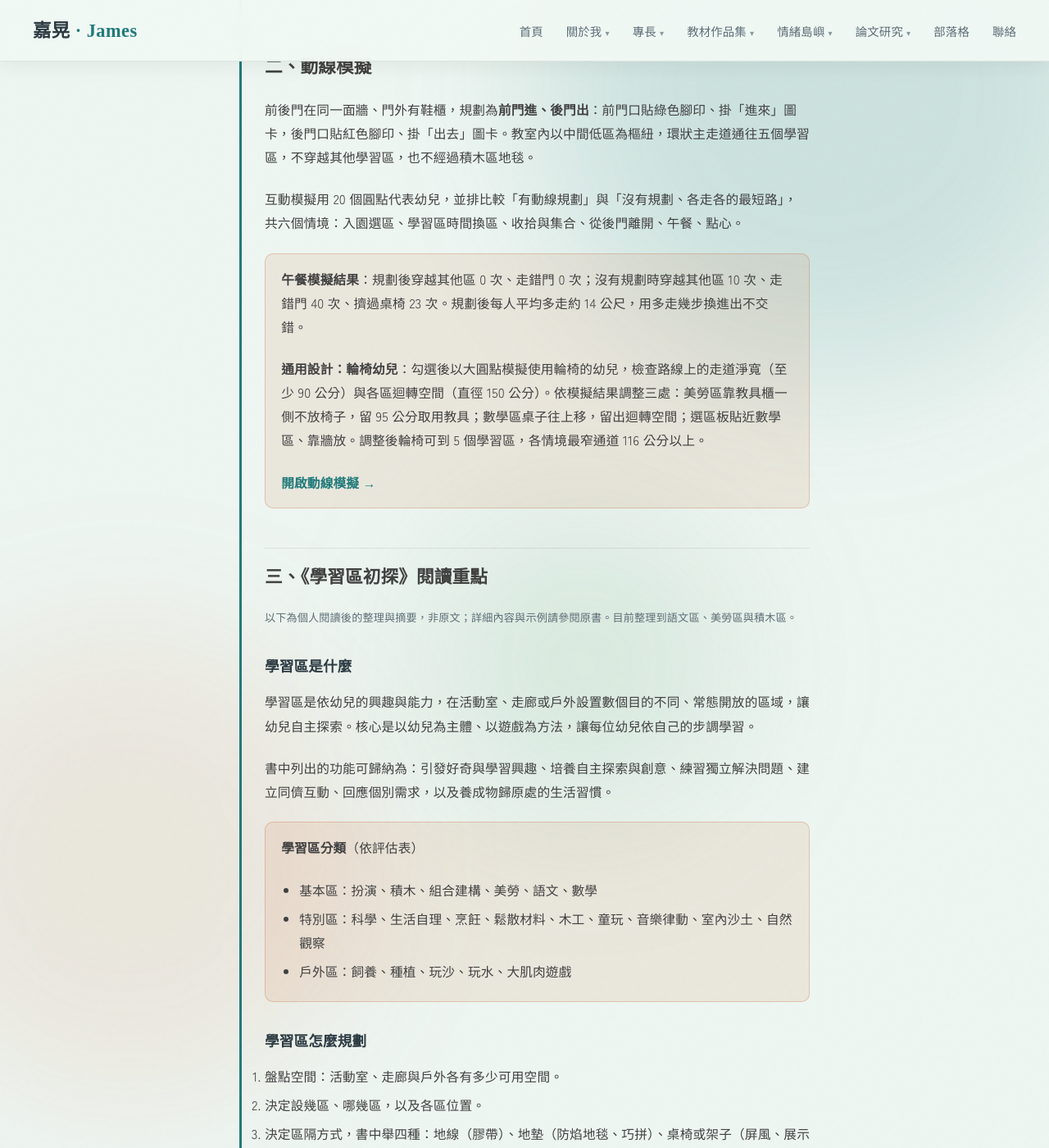
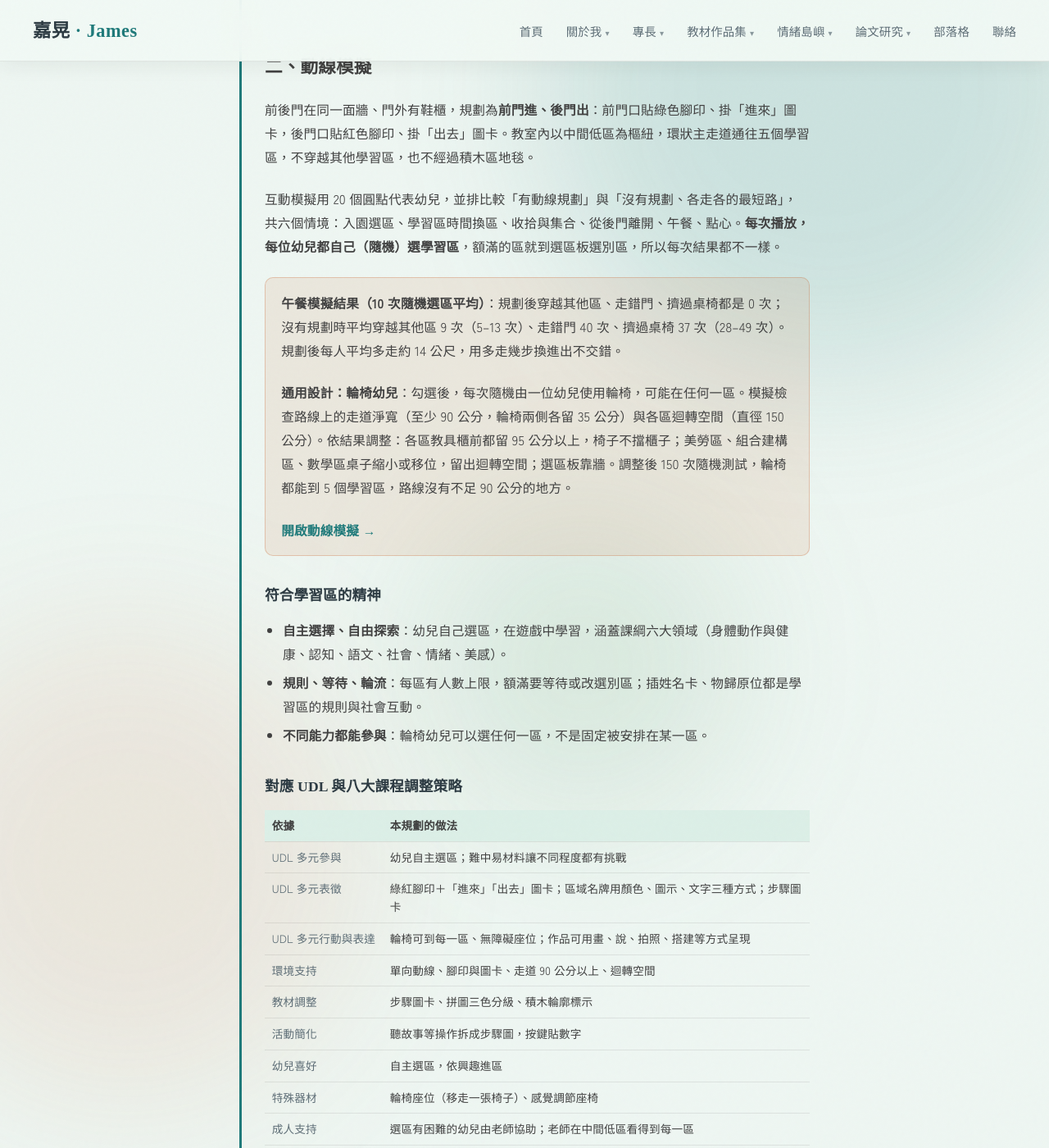
Before and after one commit to gahanglee/gahanglee.github.io, a Jekyll site: the page built from pages/portfolio/learning-area.html, in a window 1280 px wide and 1400 px high, scrolled down 4312 px. Shown: the whole window at 82% size. Built offline with Jekyll 4.4.1, drawn with Linux system fonts in a browser that asks for light colours; some of the changed text lies outside the part shown.

Commit message:
動線模擬改為每次隨機選區與隨機輪椅幼兒，並依結果調整各區桌椅
- 20 位幼兒每次自己（隨機）選學習區，額滿就選別區；6 位隨機換區
- 輪椅幼兒每次隨機，可能在任何一區；無障礙座位、集合位置隨之調整
- 組合建構、語文、數學區桌椅調整，教具櫃前留 95 公分；150 次隨機測試皆可到 5 區
- 修正收拾時直線穿過桌子、輪椅擦過椅角等路線問題
- 學習區頁面加入學習區精神、UDL 與八大課程調整策略對照

Co-Authored-By: Claude Opus 5.5 <noreply@anthropic.com>
Claude-Session: https://claude.ai/code/session_01Ba9jNa3ZTWEzZ6qpawHzti

```diff
--- a/pages/portfolio/learning-area.html
+++ b/pages/portfolio/learning-area.html
@@ -145,12 +145,36 @@ permalink: /portfolio/learning-area/
 
       <h2 id="flow">二、動線模擬</h2>
       <p>前後門在同一面牆、門外有鞋櫃，規劃為<b>前門進、後門出</b>：前門口貼綠色腳印、掛「進來」圖卡，後門口貼紅色腳印、掛「出去」圖卡。教室內以中間低區為樞紐，環狀主走道通往五個學習區，不穿越其他學習區，也不經過積木區地毯。</p>
-      <p>互動模擬用 20 個圓點代表幼兒，並排比較「有動線規劃」與「沒有規劃、各走各的最短路」，共六個情境：入園選區、學習區時間換區、收拾與集合、從後門離開、午餐、點心。</p>
+      <p>互動模擬用 20 個圓點代表幼兒，並排比較「有動線規劃」與「沒有規劃、各走各的最短路」，共六個情境：入園選區、學習區時間換區、收拾與集合、從後門離開、午餐、點心。<b>每次播放，每位幼兒都自己（隨機）選學習區</b>，額滿的區就到選區板選別區，所以每次結果都不一樣。</p>
       <div class="la-box">
-        <p><b>午餐模擬結果</b>：規劃後穿越其他區 0 次、走錯門 0 次；沒有規劃時穿越其他區 10 次、走錯門 40 次、擠過桌椅 23 次。規劃後每人平均多走約 14 公尺，用多走幾步換進出不交錯。</p>
-        <p><b>通用設計：輪椅幼兒</b>：勾選後以大圓點模擬使用輪椅的幼兒，檢查路線上的走道淨寬（至少 90 公分）與各區迴轉空間（直徑 150 公分）。依模擬結果調整三處：美勞區靠教具櫃一側不放椅子，留 95 公分取用教具；數學區桌子往上移，留出迴轉空間；選區板貼近數學區、靠牆放。調整後輪椅可到 5 個學習區，各情境最窄通道 116 公分以上。</p>
+        <p><b>午餐模擬結果（10 次隨機選區平均）</b>：規劃後穿越其他區、走錯門、擠過桌椅都是 0 次；沒有規劃時平均穿越其他區 9 次（5–13 次）、走錯門 40 次、擠過桌椅 37 次（28–49 次）。規劃後每人平均多走約 14 公尺，用多走幾步換進出不交錯。</p>
+        <p><b>通用設計：輪椅幼兒</b>：勾選後，每次隨機由一位幼兒使用輪椅，可能在任何一區。模擬檢查路線上的走道淨寬（至少 90 公分，輪椅兩側各留 35 公分）與各區迴轉空間（直徑 150 公分）。依結果調整：各區教具櫃前都留 95 公分以上，椅子不擋櫃子；美勞區、組合建構區、數學區桌子縮小或移位，留出迴轉空間；選區板靠牆。調整後 150 次隨機測試，輪椅都能到 5 個學習區，路線沒有不足 90 公分的地方。</p>
         <p><a href="/portfolio/learning-area/flow-sim.html" style="font-weight:700;color:var(--teal)">開啟動線模擬 →</a></p>
       </div>
+      <h3>符合學習區的精神</h3>
+      <ul>
+        <li><b>自主選擇、自由探索</b>：幼兒自己選區，在遊戲中學習，涵蓋課綱六大領域（身體動作與健康、認知、語文、社會、情緒、美感）。</li>
+        <li><b>規則、等待、輪流</b>：每區有人數上限，額滿要等待或改選別區；插姓名卡、物歸原位都是學習區的規則與社會互動。</li>
+        <li><b>不同能力都能參與</b>：輪椅幼兒可以選任何一區，不是固定被安排在某一區。</li>
+      </ul>
+      <h3>對應 UDL 與八大課程調整策略</h3>
+      <div class="la-tbl"><table>
+          <thead><tr><th>依據</th><th>本規劃的做法</th></tr></thead>
+          <tbody>
+            <tr><td>UDL 多元參與</td><td>幼兒自主選區；難中易材料讓不同程度都有挑戰</td></tr>
+            <tr><td>UDL 多元表徵</td><td>綠紅腳印＋「進來」「出去」圖卡；區域名牌用顏色、圖示、文字三種方式；步驟圖卡</td></tr>
+            <tr><td>UDL 多元行動與表達</td><td>輪椅可到每一區、無障礙座位；作品可用畫、說、拍照、搭建等方式呈現</td></tr>
+            <tr><td>環境支持</td><td>單向動線、腳印與圖卡、走道 90 公分以上、迴轉空間</td></tr>
+            <tr><td>教材調整</td><td>步驟圖卡、拼圖三色分級、積木輪廓標示</td></tr>
+            <tr><td>活動簡化</td><td>聽故事等操作拆成步驟圖，按鍵貼數字</td></tr>
+            <tr><td>幼兒喜好</td><td>自主選區，依興趣進區</td></tr>
+            <tr><td>特殊器材</td><td>輪椅座位（移走一張椅子）、感覺調節座椅</td></tr>
+            <tr><td>成人支持</td><td>選區有困難的幼兒由老師協助；老師在中間低區看得到每一區</td></tr>
+            <tr><td>同儕支持</td><td>大中混齡，大班示範、中班模仿</td></tr>
+            <tr><td>隱形支持</td><td>無障礙座位安排在最靠近入口的位置，集合時輪椅停在最寬的位置</td></tr>
+          </tbody>
+      </table></div>
+      <p class="la-note">UDL 依 CAST（2018）通用學習設計指引；八大課程調整策略依 Sandall 與 Schwartz（2008）《Building Blocks》學前融合教育課程調整架構。</p>
 
       <h2 id="notes">三、《學習區初探》閱讀重點</h2>
       <p class="la-note">以下為個人閱讀後的整理與摘要，非原文；詳細內容與示例請參閱原書。目前整理到語文區、美勞區與積木區。</p>
```
Also changed, not shown: portfolio/learning-area/flow-sim.html (+58 -47 lines).
